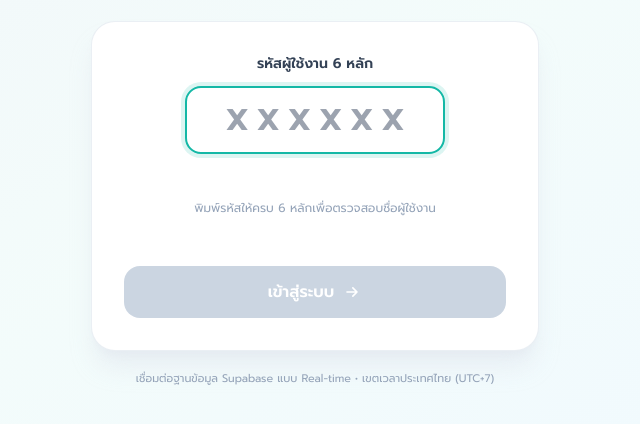
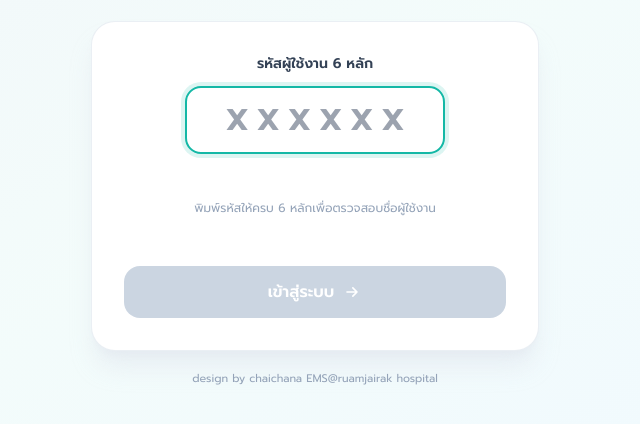
Before and after one commit to rjrh-ems/EMT-JOB, a plain HTML site: page index.html in a window 1280 px wide. Shown: the part 274-698 px from the top of the page, without its empty margins (325-965 px from the left). Drawn offline with nearby package versions, Linux system fonts and the light colour scheme.

Commit message:
Update index.html

```diff
--- a/index.html
+++ b/index.html
@@ -127,7 +127,7 @@
       </div>
 
       <p class="text-center text-[11px] text-slate-400 mt-5">
-        เชื่อมต่อฐานข้อมูล Supabase แบบ Real-time &bull; เขตเวลาประเทศไทย (UTC+7)
+        design by chaichana EMS@ruamjairak hospital
       </p>
     </div>
   </div>
```
